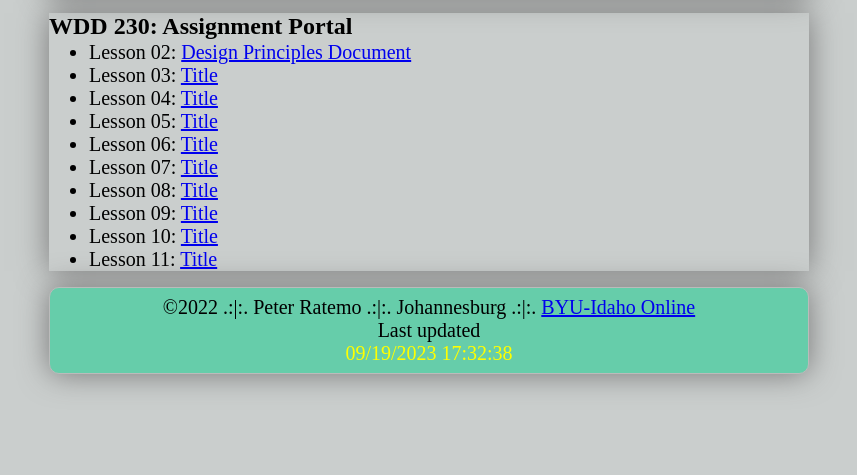
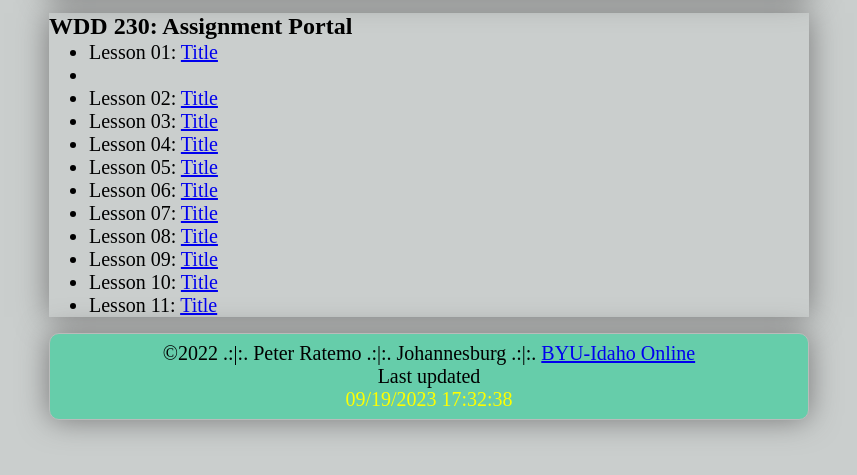
Before and after one commit to peterken1/corewebdev, a plain HTML site: page index.html in a window 1280 px wide. Shown: the part 211-686 px from the top of the page, without its empty margins (211-1068 px from the left). Drawn offline with nearby package versions, Linux system fonts and the light colour scheme.

Commit message:
Update index.html

```diff
--- a/index.html
+++ b/index.html
@@ -33,7 +33,8 @@
     <main>
         <h2>WDD 230: Assignment Portal</h2>
         <ul>
-            <li>Lesson 02: <a href="#">Design Principles Document </a></li>
+            <li>Lesson 01: <a href="#">Title </a><li>
+            <li>Lesson 02: <a href="#">Title </a></li>
             <li>Lesson 03: <a href="#">Title </a></li>
             <li>Lesson 04: <a href="#">Title </a></li>
             <li>Lesson 05: <a href="#">Title </a></li>
```
